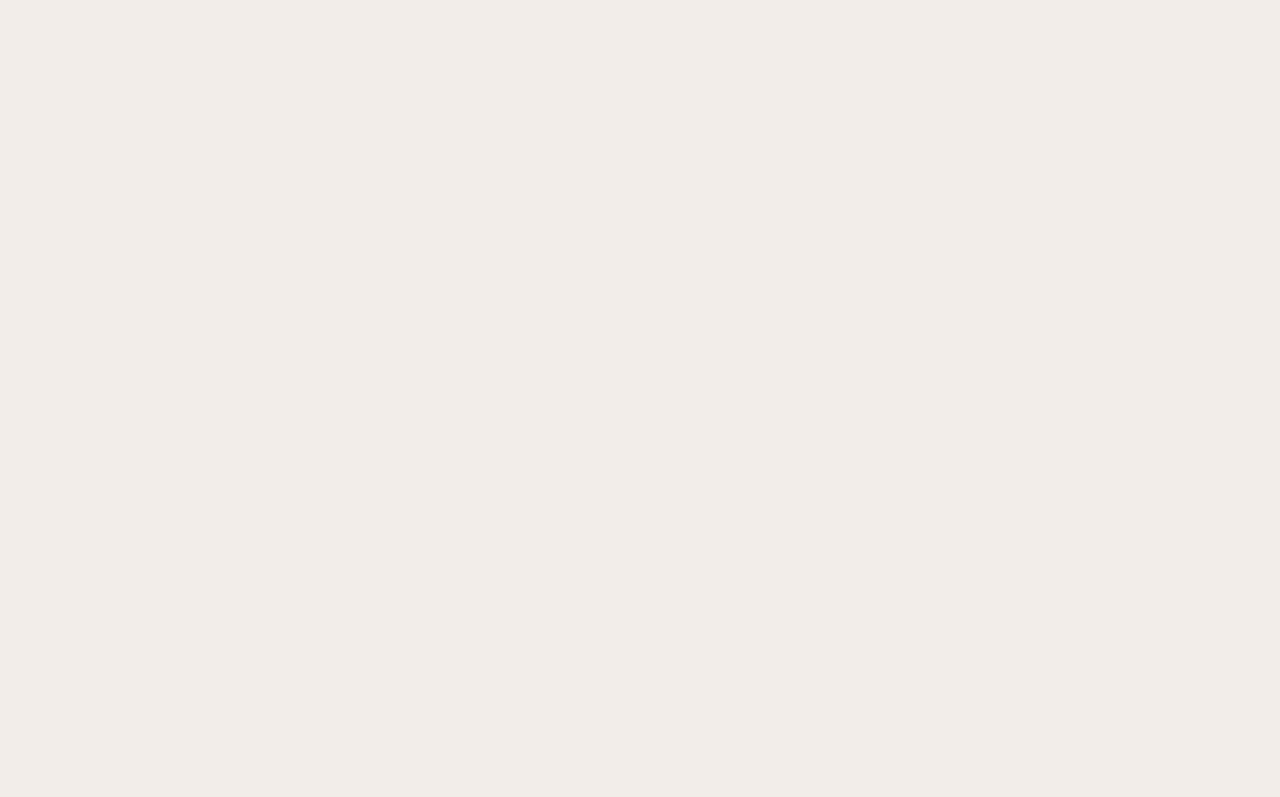
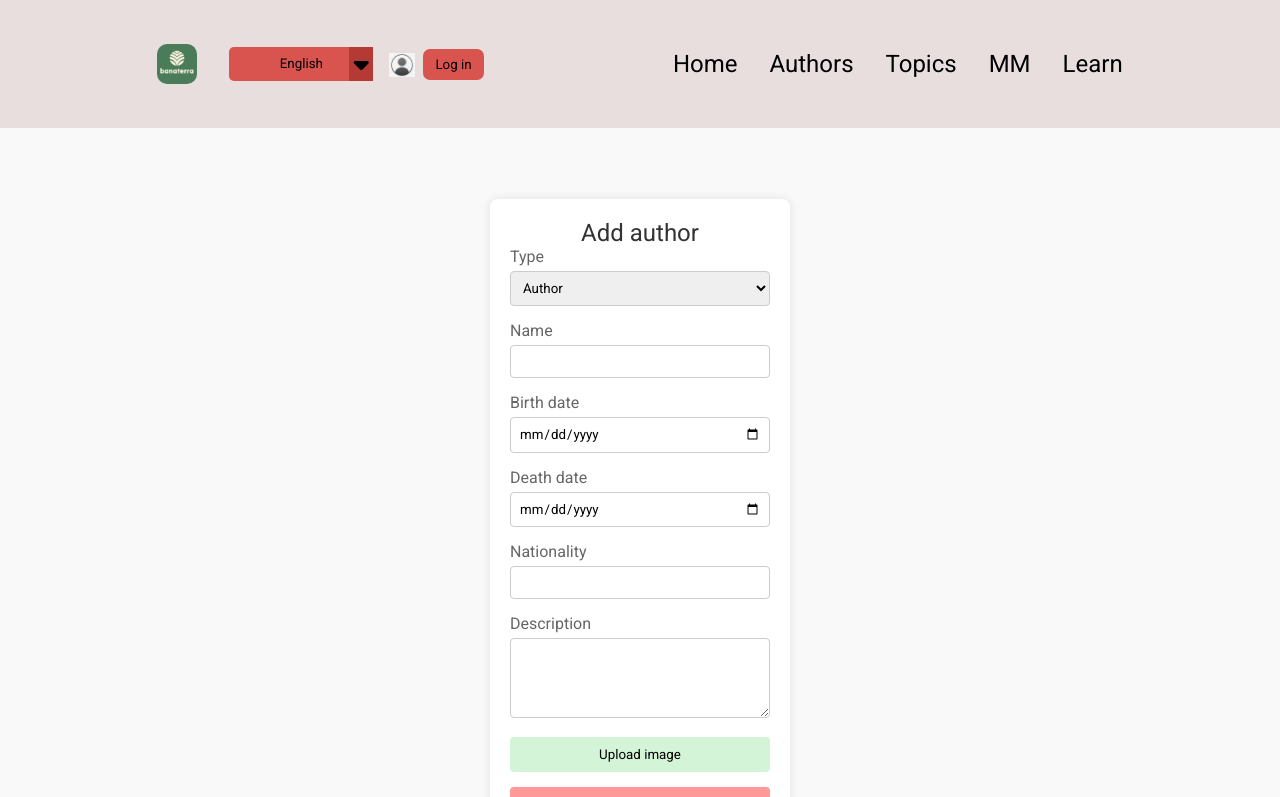
Before and after one commit to CatalinIonescu0922/banaterra, an Angular app: page /add-authors in a window 1280 px wide. Before the commit this address led to /. Shown: the top 797 px of the page. Built offline with nearby package versions, Linux system fonts and the light colour scheme.

Commit message:
am adaugat butonul de redirectionare de la add authors

```diff
--- a/src/app/add-authors/add-authors.component.html
+++ b/src/app/add-authors/add-authors.component.html
@@ -1,3 +1,4 @@
+<app-nav-bar></app-nav-bar>
 <div class="tot">
     <div class="container">
         <form>
@@ -37,3 +38,5 @@
         </form>
     </div>
 </div>
+
+<app-footer></app-footer>
--- a/src/app/add-authors/add-authors.component.ts
+++ b/src/app/add-authors/add-authors.component.ts
@@ -1,9 +1,11 @@
 import { Component } from '@angular/core';
+import { NavBarComponent } from '../nav-bar/nav-bar.component';
+import { FooterComponent } from '../footer/footer.component';
 
 @Component({
   selector: 'app-add-authors',
   standalone: true,
-  imports: [],
+  imports: [NavBarComponent,FooterComponent],
   templateUrl: './add-authors.component.html',
   styleUrl: './add-authors.component.css'
 })
--- a/src/app/app.routes.ts
+++ b/src/app/app.routes.ts
@@ -6,6 +6,7 @@ import { LearnComponent } from './learn/learn.component';
 import { DonateComponent } from './donate/donate.component';
 import { MMComponent } from './mm/mm.component';
 import { LoginComponent } from './login/login.component';
+import { AddAuthorsComponent } from './add-authors/add-authors.component';
 export const routes: Routes = [
     {path : "" , component : HomeComponentComponent},
     {path : "topics" ,component: TopicsComponent},
@@ -13,5 +14,6 @@ export const routes: Routes = [
     {path : "learn", component : LearnComponent},
     {path : "donate" , component : DonateComponent},
     {path : "mm" , component : MMComponent},
-    {path : "login" , component : LoginComponent}
+    {path : "login" , component : LoginComponent},
+    {path : "add-authors",component : AddAuthorsComponent}
 ];
--- a/src/app/authors/authors.component.html
+++ b/src/app/authors/authors.component.html
@@ -10,7 +10,7 @@
                     <a href="#">Option 3</a>
                 </div>
             </div>
-            <a href="#">Add Author</a>
+            <a href="/add-authors">Add Author</a>
         </div>
     </header>
     <main>
```
